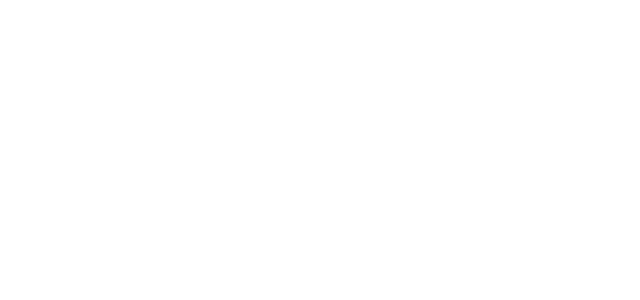
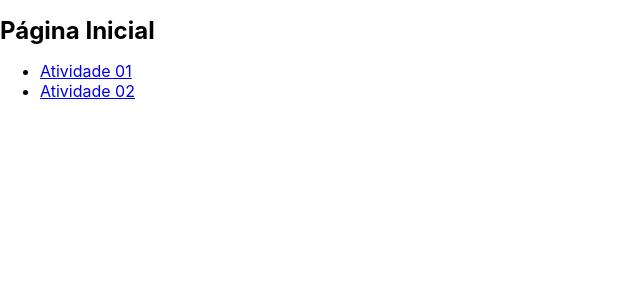
Before and after one commit to AnaCarolinaFerreira-gif/Projeto-P2, a React (Create React App) app in the folder my-app/: page / in a window 1280 px wide. Shown: the top 300 px of the page, without its empty margins (0-640 px from the left). Built offline with nearby package versions, Linux system fonts and the light colour scheme.

Commit message:
Add files via upload

```diff
--- a/my-app/package.json
+++ b/my-app/package.json
@@ -8,6 +8,7 @@
     "@testing-library/user-event": "^13.5.0",
     "react": "^18.2.0",
     "react-dom": "^18.2.0",
+    "react-router-dom": "^6.17.0",
     "react-scripts": "5.0.1",
     "web-vitals": "^2.1.4"
   },
--- a/my-app/src/App.js
+++ b/my-app/src/App.js
@@ -1,10 +1,10 @@
 import React from 'react';
-import Router from "./router";
+import MinhasRotas from './MinhaRotas';
 
 
 function App() {
   return (
-   <Router />
+   <MinhasRotas />
   );
 }
 
--- a/my-app/src/Atividade01.js
+++ b/my-app/src/Atividade01.js
@@ -1,9 +1,16 @@
 import {Link} from "react-router-dom";
+import Letreiro from "./Letreiro";
+import Relogio from "./Relogio";
+
 
 function Atividade01(){
     return(
         <>
             <h1>Atividade 01</h1>
+            <Letreiro />
+            <hr />
+            <Relogio />
+
             <Link to="/">Retornar</Link>
         </>
 
--- a/my-app/src/Home.js
+++ b/my-app/src/Home.js
@@ -1,5 +1,6 @@
 import React from "react";
 import { Link } from "react-router-dom";
+
 const Home = () => {
     return(
         <div>
@@ -7,10 +8,10 @@
             <nav>
                 <ul>
                     <li>
-                        <Link to="/Atividade01">Atividade 01</Link>
+                        <Link to="./Atividade01">Atividade 01</Link>
                     </li>
                     <li>
-                        <Link to="/Atividade02">Atividade 02</Link>
+                        <Link to="./Atividade02">Atividade 02</Link>
                     </li>
                 </ul>
             </nav>
--- a/my-app/src/MinhaRotas.js
+++ b/my-app/src/MinhaRotas.js
@@ -1,19 +1,20 @@
-import { BrowserRouter, Routes, Route } from "react-router-dom";
+import { BrowserRouter, Route, Routes } from "react-router-dom";
 
-import Home from"./Home";
-
-import Atividade01 from"./Atividade01";
-
+import Home from "./Home";
+import Atividade01 from "./Atividade01";
 import Atividade02 from "./Atividade02";
 
-export default function MinhasRotas(){
+const MinhaRotas = () => {
     return(
         <BrowserRouter>
             <Routes>
-                <Route path="/" element = {<Home />}/>
-                <Route path="/Atividade01" element = {<Atividade 01 />}/>
-                <Route path="/Atividade02" element = {<Atividade 02 />}/>
+                <Route element = { <Home />} path="/"  />
+                <Route element = { <Atividade01 /> } path="/Atividade01" />
+                <Route element = { <Atividade02 /> } path="/Atividade02" />
             </Routes>
-        </BrowserRouter>
-    );
+          </BrowserRouter>
+    )
 }
+
+
+export default MinhaRotas;
--- a/my-app/src/Relogio.js
+++ b/my-app/src/Relogio.js
@@ -19,9 +19,9 @@
 
     return () => clearInterval(interval);
 
-  }, [hour, minute, second]);
+  }, [horas, minutos, segundos]);
   return (
-    <div>
+    <div className="relogio-container">
       <h1>Relógio Digital</h1>
       <div className="relogio">
         {horas}:{minutos}:{segundos}
```
Also changed, not shown: 1 other file (tests, documents, lock files or other folders).
